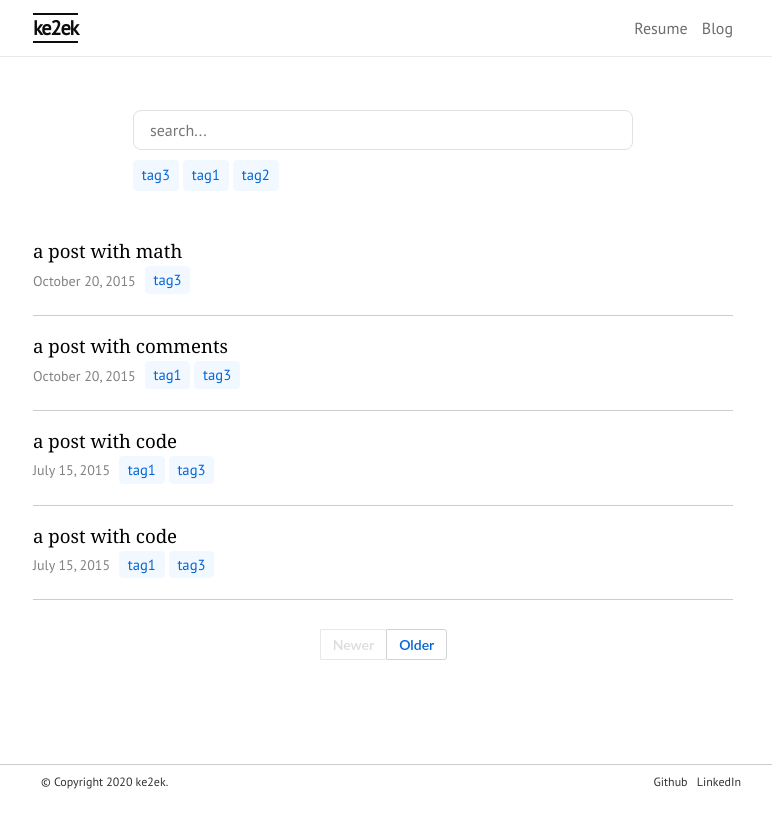
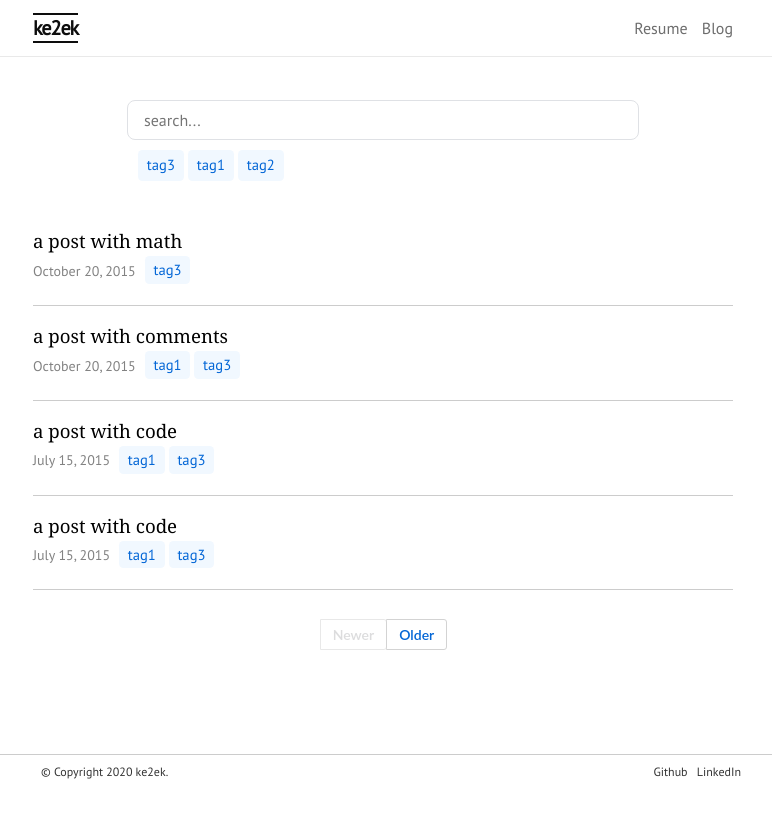
Before and after one commit to r4v3n-k/r4v3n-k.github.io, a Jekyll site: the page built from blog/index.html, in a window 1280 px wide. Shown: the top 828 px of the page, without its empty margins (257-1029 px from the left). Built offline with Jekyll 4.4.1, drawn with Linux system fonts in a browser that asks for light colours; nearby versions of some CDN libraries; some web fonts are replaced; the list of posts is cut into pages by our own code; comment, search, counter and statistics services are not loaded.

Commit message:
changed stylesheet

```diff
--- a/_includes/search.html
+++ b/_includes/search.html
@@ -1,9 +1,7 @@
 <div id="search-demo-container">
-  <div id="wrapper">
+  <div id="container-wrapper">
     <input type="text" id="search-input" placeholder="search...">
-    <div id="container-wrapper">
-      <ul id="results-container"></ul>
-    </div>
+    <ul id="results-container"></ul>
   </div>
 </div>
 
--- a/_layouts/page.html
+++ b/_layouts/page.html
@@ -2,9 +2,13 @@
 layout: default
 ---
 <div class="post">
-  <div class="top-wrapper">
-    {% include search.html %}
-    <div class="tag-cloud"> {% include tagcloud.html %} </div>
+
+  {% include search.html %}
+
+  <div class="tag-cloud">
+    {% include tagcloud.html %}
   </div>
+
   {{ content }}
+
 </div>
--- a/_sass/_base.scss
+++ b/_sass/_base.scss
@@ -49,17 +49,19 @@
   background: $theme-color;
 }
 .img_row {
-  /*height: $img-height;*/
-  width: 100%;
-  overflow: hidden;
-  box-sizing:border-box;
+  display: flex;
+  justify-content: center;
+  padding: 30px;
 }
 .col {
-  width: 100%;
-  height: 100%;
   object-fit: cover;
   box-sizing:border-box;
-  /*padding: $img-spacing;*/
+  padding: 0;
+  border-radius: 0.2em;
+  box-shadow: 10px 10px 5px #ccc;
+  -moz-box-shadow: 10px 10px 5px #ccc;
+  -webkit-box-shadow: 0px 10px 18px 3px #888;
+  -khtml-box-shadow: 10px 10px 5px #ccc;
 }
 .one {
   width:33.33%;
--- a/_sass/_pages.scss
+++ b/_sass/_pages.scss
@@ -14,9 +14,6 @@
 }
 
 .top-wrapper {
-    display: flex;
-    justify-content: center;
-    flex-direction: column;
-    align-items: center;
-    width: 100%;
+    width: 40%;
+    min-width: 200px;
 }
--- a/_sass/_search.scss
+++ b/_sass/_search.scss
@@ -1,20 +1,18 @@
 #search-demo-container {
     display: flex;
     justify-content: center;
-    margin: 10px;
+    position: absolute;
+    width: 100%;
+    left: 0;
 }
 
-#wrapper {
-    width:500px;
-    border-radius: 0.5em;
-    &:hover {
-        border: none;
-        box-shadow: 0 1px 6px 0 rgba(32,33,36,0.28);
-    }
+#container-wrapper {
+    width:40%;
+    min-width: 250px;
 }
 
 #search-input {
-    width: 500px;
+    width: 100%;
     border: 1px solid #dfe1e5;
     border-radius: 0.5em;
     height: 2.5em;
@@ -29,27 +27,17 @@
     }
 }
 
-#container-wrapper {
-    width: 500px;
-    position: absolute;
+#results-container {
+    width: 100%;
     background-color: white;
-    max-height: 500px;
+    max-height: 100%;
     overflow: auto;
-    // margin-top: -0.4em;
     margin-left: -0.05em;
-    // border: 1px solid #dfe1e5;
-    border:none;
+    border: none;
     border-radius: 0.5em;
-    box-shadow: 0 1px 6px 0 rgba(32,33,36,0.28);
-}
-
-#results-container {
-    display: block;
+    box-shadow: 0 1px 6px 0 rgba(32, 33, 36, 0.28);
     list-style: none;
-    font-size: 12pt;
     padding: 0;
-    margin: 0;
-    border:none;
     & > li {
         line-height: 2em;
         padding-left: 1em;
@@ -61,6 +49,9 @@
             margin-left: 1em;
             font-weight: bold;
         }
+        a {
+            white-space: nowrap;
+        }
         a:hover {
             color: #333;
         }
--- a/_sass/_tags.scss
+++ b/_sass/_tags.scss
@@ -13,8 +13,10 @@
 $icon-tag: "\f02b";
 
 .tag-cloud {
-  width:500px;
+  width: 70%;
   text-align: left;
+  padding-top: 50px;
+  margin: 0 auto;
   & > a {
     display: inline-block;
     margin-bottom: 1em;
```
